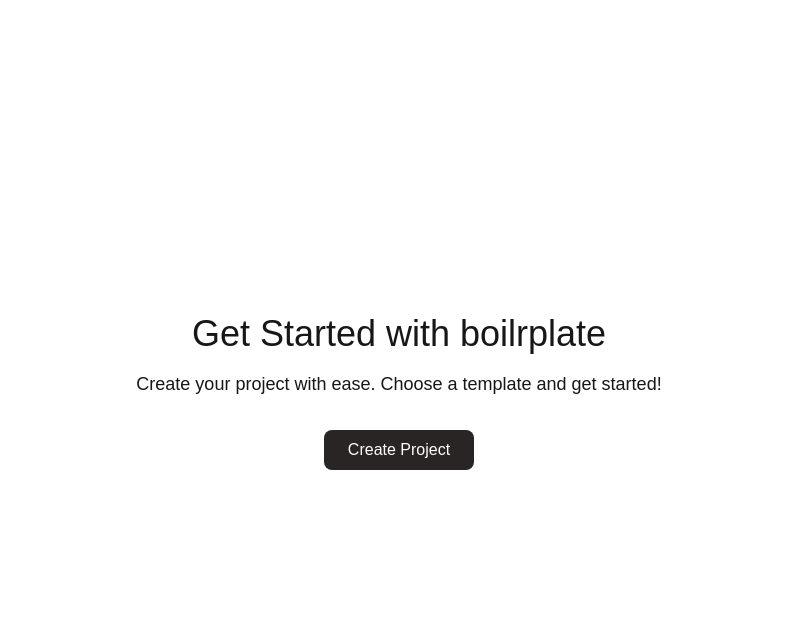
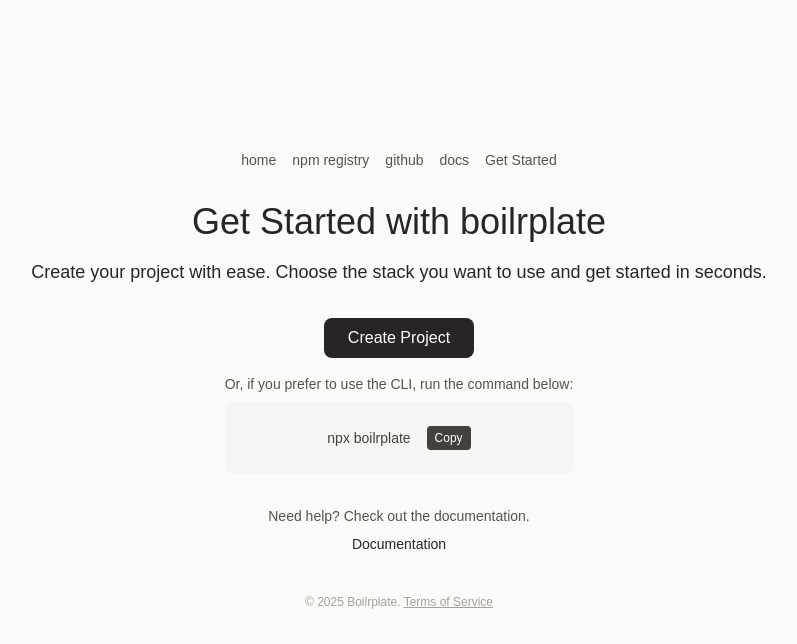
Before and after one commit to purohitamann/docs, a Next.js app: page /create in a window 1280 px wide. Shown: the top 644 px of the page, without its empty margins (241-1038 px from the left). Built offline with nearby package versions, Linux system fonts and the light colour scheme.

Commit message:
framework picker added

```diff
--- a/src/app/create/page.tsx
+++ b/src/app/create/page.tsx
@@ -1,12 +1,19 @@
+'use client'
+import CopyCommand from '@/components/CopyCommand'
+import Footer from '@/components/Footer'
+import Navbar from '@/components/Navbar'
+import { div } from 'framer-motion/client'
 import React from 'react'
 
 const create = () => {
   return (
-    <div className="flex flex-col items-center justify-center min-h-screen ">
+    <div className='min-h-screen flex flex-col items-center justify-center bg-stone-50 dark:bg-stone-900 text-stone-800 dark:text-stone-200'>
+      <Navbar />
+    <div className="flex flex-col items-center justify-center  ">
 
         <h1 className="text-4xl  mb-4">Get Started with boilrplate</h1>
         <p className="text-lg text-center mb-8">
-            Create your  project with ease. Choose a template and get started!
+            Create your  project with ease. Choose the stack you want to use and get started in seconds.
         </p>
 
         <div className="flex flex-col items-center">
@@ -17,13 +24,33 @@ const create = () => {
             Create Project
             </button></a>
         </div>
+<div>
+        <p className="text-sm text-stone-600 dark:text-stone-300 mb-2">
+            Or, if you prefer to use the CLI, run the command below:
+        </p>
+        <div className="bg-stone-100 dark:bg-stone-800 text-stone-700 dark:text-stone-300 p-2 rounded-lg font-mono flex flex-col sm:flex-row justify-center items-center gap-4">
+      <CopyCommand  command={`npx boilrplate`} />
+        </div>
+</div>
 
 
 
+        <div className="flex flex-col items-center mt-8">
+          <p className="text-sm text-stone-600 dark:text-stone-300 mb-2">
+            Need help? Check out the documentation.
+          </p>
+          <a href="/docs" className="text-sm text-stone-800 dark:text-stone-200 hover:underline">
+            Documentation
+          </a>
+          </div>
 
 
 
     </div>
+    <div>
+          <Footer />
+          </div>
+          </div>
   )
 }
 
--- a/src/app/create/templates/page.tsx
+++ b/src/app/create/templates/page.tsx
@@ -1,5 +1,8 @@
 "use client";
 
+import CopyCommand from "@/components/CopyCommand";
+import Footer from "@/components/Footer";
+import Navbar from "@/components/Navbar";
 import React, { JSX, useState } from "react";
 import {
   SiNextdotjs,
@@ -61,14 +64,25 @@ export default function StackPicker(): JSX.Element {
   const [frontend, setFrontend] = useState<string | null>(null);
   const [backend, setBackend] = useState<string | null>(null);
   const [database, setDatabase] = useState<string | null>(null);
+  const [flat, setFlat] = useState<boolean>(false);
 
+  const [submitted, setSubmitted] = useState(false);
+  const handleFrontendChange = (value: string) => {
+    setFrontend(value);
+    setSubmitted(false);
+  };
   const handleSubmit = () => {
-    console.log({frontend, backend, database });
+    if (!frontend || !backend) {
+      alert("Please select both frontend and backend options.");
+      return;
+    }
+    setSubmitted(true);
 
   };
 
   return (
     <main className="max-w-3xl mx-auto py-12 px-4 sm:px-6 lg:px-8">
+      <Navbar />
       <h1 className="text-3xl  mb-10 text-center">Pick Your Stack</h1>
 
       <div className="mb-6">
@@ -112,6 +126,18 @@ export default function StackPicker(): JSX.Element {
           ))}
         </div>
       </div>
+      <div className="flex items-center justify-center mb-2">
+
+
+      <label className="flex items-center gap-2 mt-4">
+  <input
+    type="checkbox"
+    checked={flat}
+    onChange={(e) => setFlat(e.target.checked)}
+  />
+  <span className="text-sm text-stone-600 dark:text-stone-300">Create in current folder (--flat)</span>
+</label>
+</div>
 
       <div className="text-center">
         <button
@@ -121,6 +147,17 @@ export default function StackPicker(): JSX.Element {
           Create Stack
         </button>
       </div>
+      {submitted && (
+  <div className="text-center mt-6">
+    <h2 className="text-lg  mb-2">Copy & Run this command in your terminal:</h2>
+
+    <div className="bg-stone-100 dark:bg-stone-800  text-stone-700 dark:text-stone-300 p-2 rounded-lg font-mono flex flex-col sm:flex-row justify-center items-center gap-4">
+
+      <CopyCommand command={`npx boilrplate --frontend ${frontend} --backend ${backend}${database ? ` --database ${database}` : ''}${flat ? ' --flat' : ''}`} />
+    </div>
+  </div>
+)}
+    <Footer />
     </main>
   );
 }
--- a/src/app/docs/page.tsx
+++ b/src/app/docs/page.tsx
@@ -6,6 +6,7 @@ import SpotlightCard from '@/components/SpotlightCard/SpotlightCard';
 import ShinyText from '@/components/ShinyText/ShinyText';
 import CopyCommand from '@/components/CopyCommand';
 import Navbar from '@/components/Navbar';
+import Footer from '@/components/Footer';
 
 export default function DocsPage() {
   const router = useRouter();
@@ -37,6 +38,12 @@ export default function DocsPage() {
       <section className="mb-16">
         <h2 className="text-2xl mb-4">How to use Boilrplate CLI</h2>
 
+        <p className="mb-4">
+          Boilrplate CLI is a command-line tool that helps you quickly set up your project with the
+          stack of your choice. You can use it to create a new project or add new features to an
+          existing one.
+        </p>
+
         <div className="bg-stone-100 dark:bg-stone-800 rounded-md p-6 space-y-6 text-sm font-mono text-stone-700 dark:text-stone-300">
           <div>
             <p className="mb-2">Install or use directly:</p>
@@ -44,14 +51,23 @@ export default function DocsPage() {
           </div>
 
           <div>
-            <p className="mb-2">Pick a template:</p>
-            <CopyCommand command="npx boilrplate" />
+            <p className="mb-2">use the framework picker to simply copy then paste on your terminal <Link href="/create/templates">
+              <span className="text-gray-400  underline">
+                Create Project
+              </span>
+            </Link></p>
+
           </div>
+          <div>
+            <p> </p>
+                  <CopyCommand command={`npx boilrplate  [frontend] [backend] [database] --flat`} />
 
+          </div>
           <div>
             <p className="mb-2">(Coming soon) Use natural language with access code:</p>
             <CopyCommand command='npx boilrplate "I want a Next.js + MongoDB app" --access YOUR-ACCESS-CODE' />
           </div>
+
         </div>
       </section>
 
@@ -99,10 +115,7 @@ export default function DocsPage() {
       </section>
 
       {/* Footer */}
-      <footer className="text-center text-xs text-stone-400 py-10">
-        © {new Date().getFullYear()} Boilrplate. <Link href="/terms" className="underline">Terms of Service</Link>
-      </footer>
-
+  <Footer />
     </main>
   );
 }
--- /dev/null
+++ b/src/components/Footer.tsx
@@ -0,0 +1,16 @@
+'use client'
+import React from 'react'
+import Link from 'next/link'
+
+const Footer = () => {
+  return (
+    <div>
+          <footer className="text-center text-xs text-stone-400 py-10">
+        © {new Date().getFullYear()} Boilrplate. <Link href="/terms" className="underline">Terms of Service</Link>
+      </footer>
+
+    </div>
+  )
+}
+
+export default Footer
```
